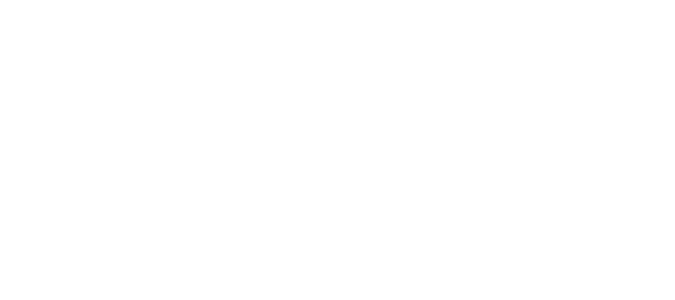
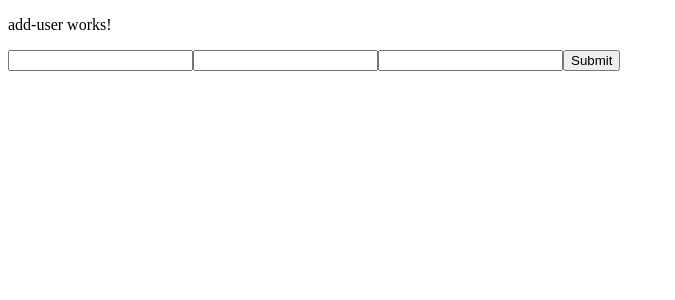
Before and after one commit to Kralem/spica-test, an Angular app: page /addUser in a window 1280 px wide. Before the commit this address led to /. Shown: the top 300 px of the page, without its empty margins (0-675 px from the left). Built offline with nearby package versions, Linux system fonts and the light colour scheme.

Commit message:
dodajanje uporabnikov

```diff
--- /dev/null
+++ b/src/app/add-user/add-user.component.html
@@ -0,0 +1,9 @@
+<div>
+    <p>add-user works!</p>
+    <form [formGroup]="forma">
+      <input id="FirstName" type="text" formControlName="FirstName" />
+      <input id="LastName" type="text" formControlName="LastName" />
+      <input id="Email" type="text" formControlName="Email" />
+      <button class="button" type="submit" (click)="onSubmit()">Submit</button>
+    </form>
+  </div>
--- /dev/null
+++ b/src/app/add-user/add-user.component.ts
@@ -0,0 +1,51 @@
+import { HttpClient, HttpHeaders } from '@angular/common/http';
+import { Component, OnInit } from '@angular/core';
+import { FormBuilder } from '@angular/forms';
+
+@Component({
+  selector: 'app-add-user',
+  templateUrl: './add-user.component.html',
+  styleUrls: ['./add-user.component.scss'],
+})
+export class AddUserComponent implements OnInit {
+  constructor(private http: HttpClient, public formbuilder: FormBuilder) {}
+
+  public forma = this.formbuilder.group({
+    FirstName: '',
+    LastName: '',
+    Email: '',
+  });
+
+  ngOnInit(): void {}
+
+  onSubmit(): void {
+    console.log('Your user has been submitted', this.forma.value);
+    this.addUser(
+      this.forma.value.FirstName,
+      this.forma.value.LastName,
+      this.forma.value.Email
+    );
+    this.forma.reset();
+  }
+
+  addUser(n: string, l: string, e: string) {
+    let token = localStorage.getItem('currentUser');
+    if (token == null) {
+      console.log('error');
+      return;
+    }
+    let string_url = 'https://api4.allhours.com/api/v1/Users';
+    token = JSON.parse(token).access_token as string;
+    console.log(token);
+    token = 'Bearer ' + token;
+    let headers = new HttpHeaders({
+      'content-type': 'application/json',
+      authorization: token,
+    });
+    const body = { FirstName: n, LastName: l, Email: e };
+    let options = { headers };
+    this.http
+      .post<any>(string_url, body, options)
+      .subscribe((x) => console.log(x));
+  }
+}
--- a/src/app/app-routing.module.ts
+++ b/src/app/app-routing.module.ts
@@ -1,11 +1,13 @@
 import { NgModule } from '@angular/core';
 import { RouterModule, Routes } from '@angular/router';
+import { AddUserComponent } from './add-user/add-user.component';
 import { SettingsComponent } from './settings/settings.component';
 import { UsersComponent } from './users/users.component';
 
 const routes: Routes = [
   { path: 'settings', component: SettingsComponent },
   { path: 'users', component: UsersComponent },
+  { path: 'addUser', component: AddUserComponent }
 ];
 
 @NgModule({
--- a/src/app/app.module.ts
+++ b/src/app/app.module.ts
@@ -8,9 +8,10 @@
 import { ReactiveFormsModule } from '@angular/forms';
 import { HttpClientModule } from '@angular/common/http';
 import { UsersComponent } from './users/users.component';
+import { AddUserComponent } from './add-user/add-user.component';
 
 @NgModule({
-  declarations: [AppComponent, SettingsComponent, UsersComponent],
+  declarations: [AppComponent, SettingsComponent, UsersComponent, AddUserComponent],
   imports: [
     BrowserModule,
     AppRoutingModule,
--- a/src/app/settings/settings.component.ts
+++ b/src/app/settings/settings.component.ts
@@ -19,7 +19,7 @@
 
   onSubmit(): void {
     // Process input data here
-    console.log('Your order has been submitted', this.forma.value);
+    console.log('Your secret has been submitted', this.forma.value);
     this.login(this.forma.value.client_id, this.forma.value.client_secret);
     this.forma.reset();
   }
--- a/src/app/users/users.component.ts
+++ b/src/app/users/users.component.ts
@@ -2,8 +2,7 @@
 import {
   HttpClient,
   HttpHeaders,
-  HttpParams,
-  HttpParamsOptions,
+  HttpParams
 } from '@angular/common/http';
 import { FormBuilder } from '@angular/forms';
 @Component({
```
Also changed, not shown: src/app/add-user/add-user.component.scss (added), 1 other file (tests, documents, lock files or other folders).
